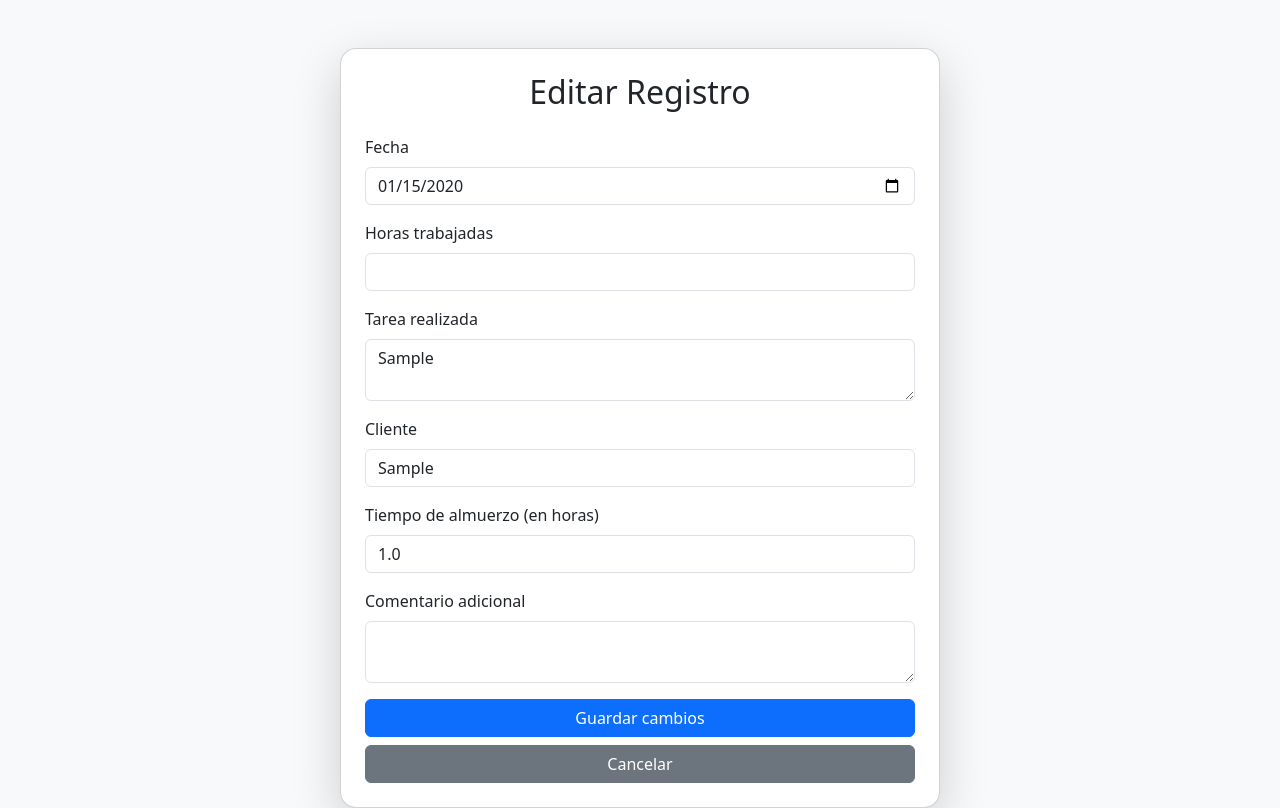
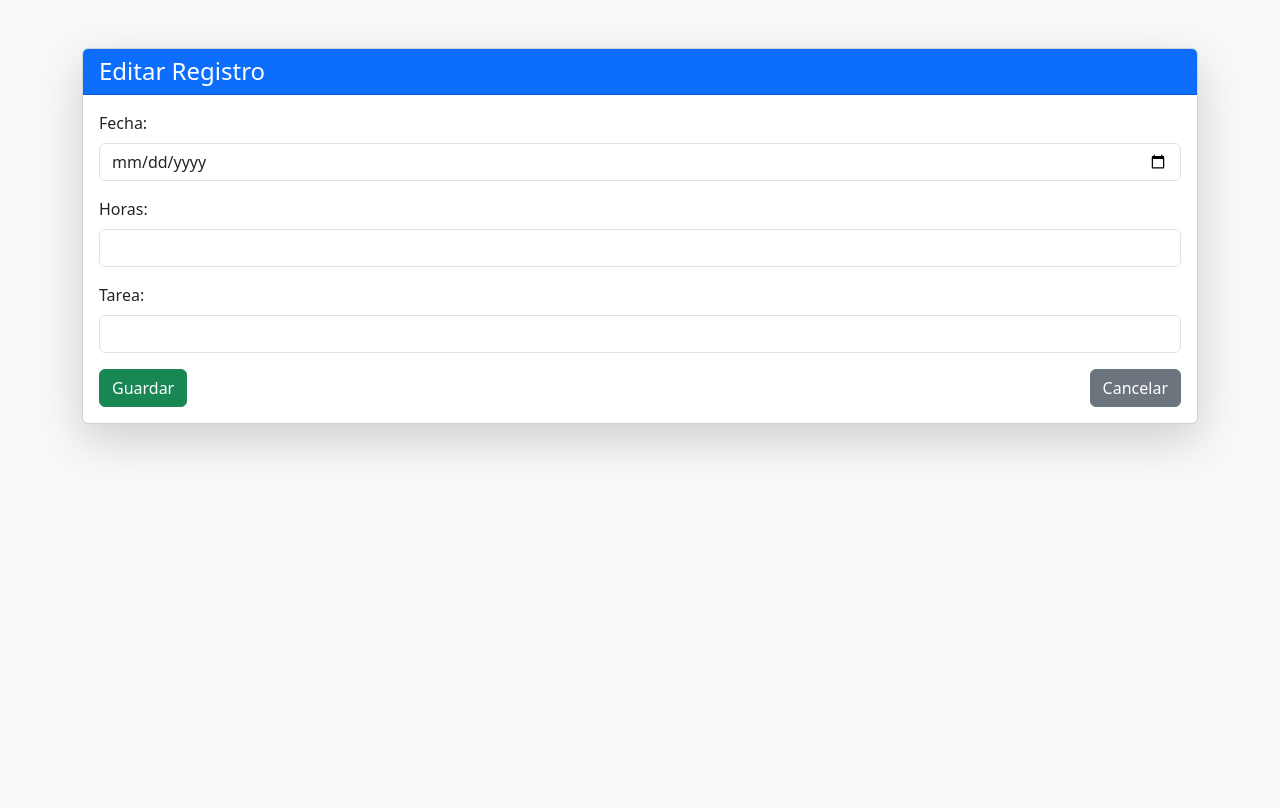
Before and after one commit to GUILLERMOWEB/Registro-de-horas-mejorado, a Flask app: page /editar_registro/1 in a window 1280 px wide. After the commit the page ends 453 px from the top, so only its background shows below. Run offline with Flask 3, Linux system fonts and the light colour scheme; the visitor is signed in with stand-in values (Sample User, id 1); tables that the repository leaves empty hold one stand-in row (values such as "Sample post").

Commit message:
vuelo a lo anterior del backup

```diff
--- a/app.py
+++ b/app.py
@@ -40,11 +40,11 @@ class Registro(db.Model):
     fecha = db.Column(db.String(50))
     entrada = db.Column(db.String(50))
     salida = db.Column(db.String(50))
+    almuerzo = db.Column(db.Float)
+    horas = db.Column(db.Float)
     tarea = db.Column(db.Text)
-    almuerzo = db.Column(db.Float)
+    cliente = db.Column(db.Text)
     comentarios = db.Column(db.Text)
-    cliente = db.Column(db.Text)
-
 
 # ─── Inicialización de la base de datos ─────────
 with app.app_context():
@@ -188,13 +188,8 @@ def editar_registro(id):
 
     if request.method == 'POST':
         registro.fecha = request.form['fecha']
-        registro.entrada = request.form['entrada']
-        registro.salida = request.form['salida']
+        registro.horas = request.form['horas']
         registro.tarea = request.form['tarea']
-        registro.almuerzo = request.form['almuerzo']
-        registro.comentarios = request.form['comentarios']
-        registro.cliente = request.form['cliente']
-
         db.session.commit()
         return redirect(url_for('admin') if session['role'] == 'superadmin' else url_for('dashboard'))
 
@@ -264,20 +259,12 @@ def cambiar_password():
 
     if request.method == 'POST':
         nueva = request.form['nueva']
-        confirmar = request.form['confirmar']  # Se agrega para la comparación de contraseñas
-
-        if nueva != confirmar:
-            flash('Las contraseñas no coinciden.')
-            return render_template('cambiar_password.html')
-
-        # Si las contraseñas coinciden, actualizarla en la base de datos
         user = User.query.get(session['user_id'])
         user.password = nueva
         db.session.commit()
         flash('Contraseña actualizada')
 
     return render_template('cambiar_password.html')
-
 
 @app.route('/logout')
 def logout():
--- a/templates/editar_registro.html
+++ b/templates/editar_registro.html
@@ -3,47 +3,37 @@
 <head>
     <meta charset="UTF-8">
     <title>Editar Registro</title>
-    <link href="https://cdn.jsdelivr.net/npm/bootstrap@5.3.3/dist/css/bootstrap.min.css" rel="stylesheet">
+    <link href="https://cdn.jsdelivr.net/npm/bootstrap@5.3.2/dist/css/bootstrap.min.css" rel="stylesheet">
 </head>
 <body class="bg-light">
     <div class="container mt-5">
-        <div class="card p-4 shadow-lg rounded-4 mx-auto" style="max-width: 600px;">
-            <h2 class="mb-4 text-center">Editar Registro</h2>
-
+        <div class="card shadow-lg">
+            <div class="card-header bg-primary text-white">
+                <h4 class="mb-0">Editar Registro</h4>
+            </div>
+            <div class="card-body">
                 <form method="POST">
                     <div class="mb-3">
-                    <label for="fecha" class="form-label">Fecha</label>
-                    <input type="date" class="form-control" id="fecha" name="fecha" value="{{ registro.fecha }}" required>
+                        <label for="fecha" class="form-label">Fecha:</label>
+                        <input type="date" class="form-control" name="fecha" value="{{ registro[0] }}" required>
                     </div>
 
                     <div class="mb-3">
-                    <label for="horas" class="form-label">Horas trabajadas</label>
-                    <input type="number" step="0.01" class="form-control" id="horas" name="horas" value="{{ registro.horas }}" required>
+                        <label for="horas" class="form-label">Horas:</label>
+                        <input type="number" step="0.1" class="form-control" name="horas" value="{{ registro[1] }}" required>
                     </div>
 
                     <div class="mb-3">
-                    <label for="tarea" class="form-label">Tarea realizada</label>
-                    <textarea class="form-control" id="tarea" name="tarea" rows="2" required>{{ registro.tarea }}</textarea>
+                        <label for="tarea" class="form-label">Tarea:</label>
+                        <input type="text" class="form-control" name="tarea" value="{{ registro[2] }}" required>
                     </div>
 
-                <div class="mb-3">
-                    <label for="cliente" class="form-label">Cliente</label>
-                    <input type="text" class="form-control" id="cliente" name="cliente" value="{{ registro.cliente }}">
+                    <div class="d-flex justify-content-between">
+                        <button type="submit" class="btn btn-success">Guardar</button>
+                        <a href="{{ url_for('dashboard') }}" class="btn btn-secondary">Cancelar</a>
                     </div>
-
-                <div class="mb-3">
-                    <label for="almuerzo" class="form-label">Tiempo de almuerzo (en horas)</label>
-                    <input type="number" step="0.01" class="form-control" id="almuerzo" name="almuerzo" value="{{ registro.almuerzo }}">
+                </form>
             </div>
-
-                <div class="mb-3">
-                    <label for="comentario" class="form-label">Comentario adicional</label>
-                    <textarea class="form-control" id="comentario" name="comentario" rows="2">{{ registro.comentario }}</textarea>
-                </div>
-
-                <button type="submit" class="btn btn-primary w-100">Guardar cambios</button>
-                <a href="{{ url_for('dashboard') }}" class="btn btn-secondary w-100 mt-2">Cancelar</a>
-            </form>
         </div>
     </div>
 </body>
```
Lines whose indentation alone changed are shown as unchanged.
